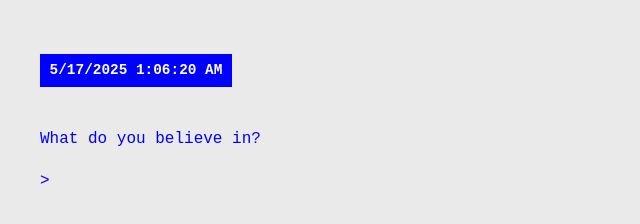
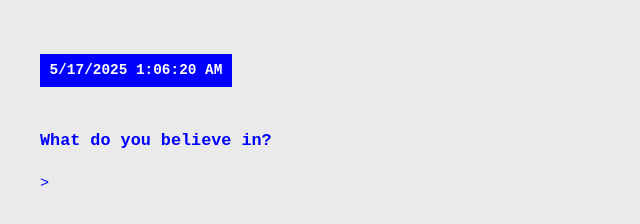
Before and after one commit to naradata/website, a plain HTML site: page index.html in a window 1280 px wide. Shown: the whole page, without its empty margins (0-640 px from the left). Drawn offline with Linux system fonts and the light colour scheme.

Commit message:
input command line and question font change but refined

```diff
--- a/index.html
+++ b/index.html
@@ -9,9 +9,10 @@
 <body>
     <main tabindex="0">
         <p id="datetime"></p>
-        <p>What do you believe in?</p>
-        <p>> <span id="user-typed"></span><span class="cursor"></span></p>
+        <p class="question">What do you believe in?</p>
+        <p class="user-line">> <span id="user-typed"></span><span class="cursor"></span></p>
         <div id="response"></div>
+
     </main>
 
     <script src="script.js"></script>
--- a/style.css
+++ b/style.css
@@ -68,3 +68,14 @@ input::placeholder {
 main:focus {
     outline: none;
 }
+
+.question {
+    font-weight: bold;
+    font-size: 1.05rem;
+    margin-bottom: 1rem;
+}
+
+.user-line {
+    font-size: 0.95rem;
+    font-weight: normal;
+}
```
